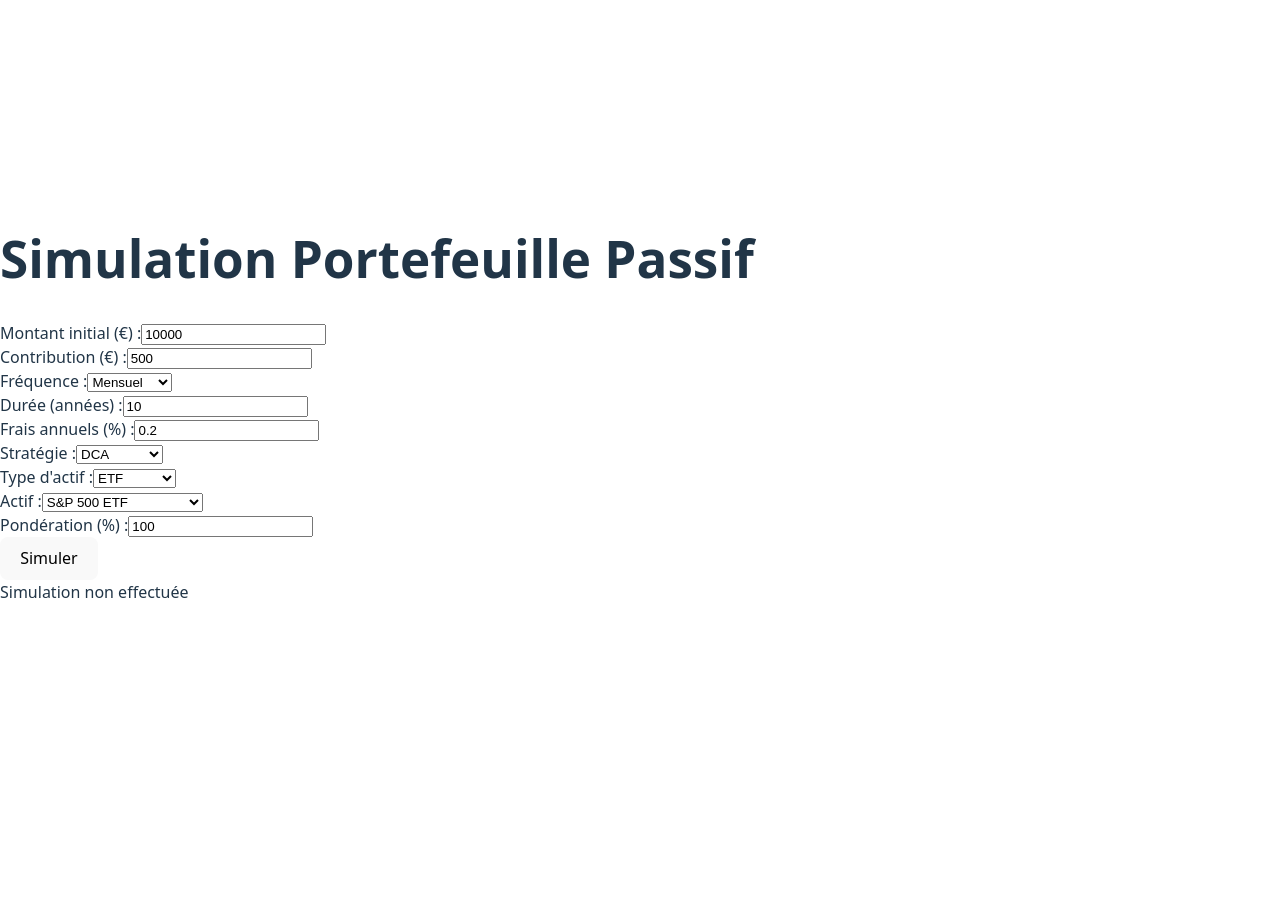
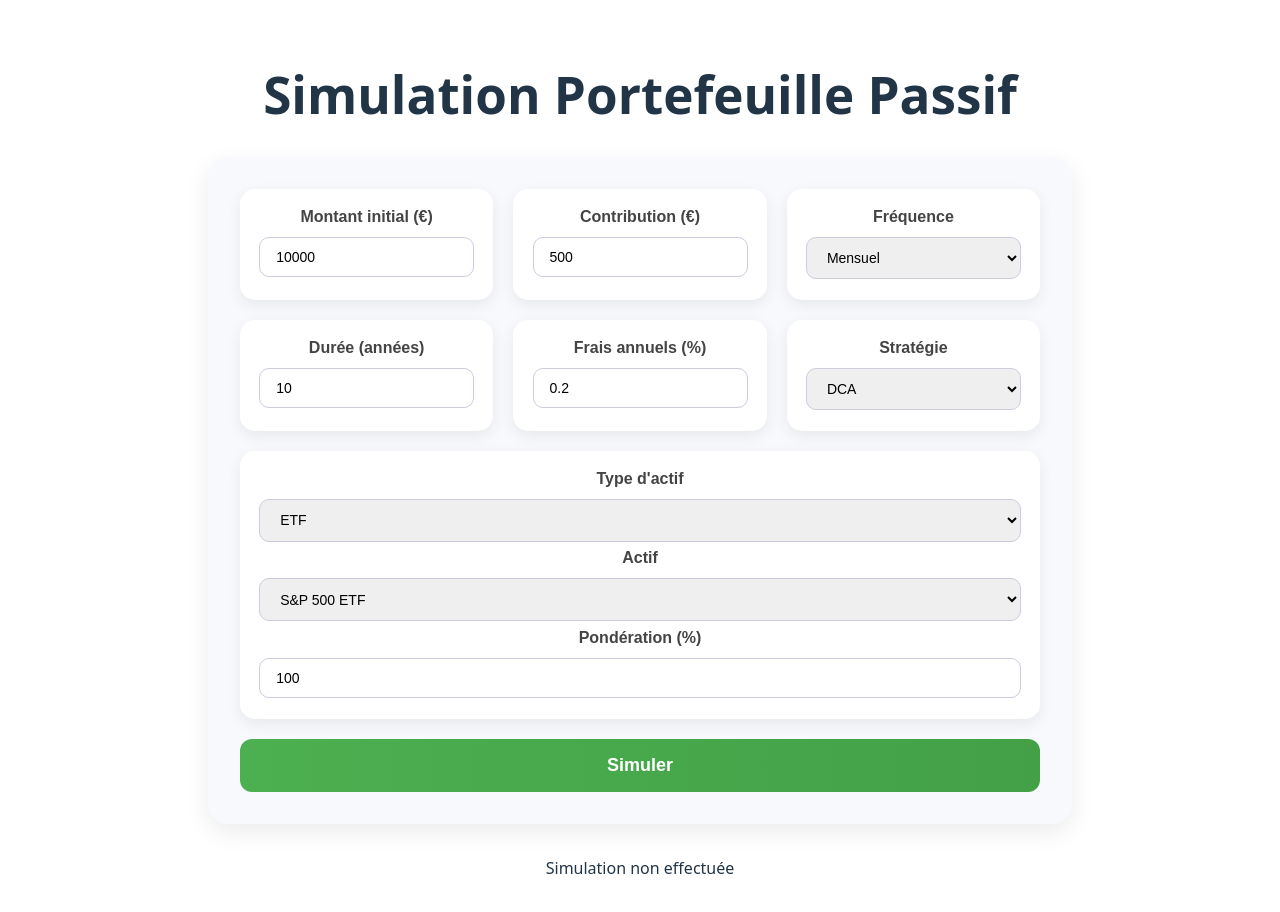
Before and after one commit to Hasimbola19/projet_data, a React (Vite) app in the folder frontend/: page / in a window 1280 px wide. Before the commit the page ends 800 px from the top, so only its background shows below. Built offline with nearby package versions, Linux system fonts and the light colour scheme.

Commit message:
suite modification interface

```diff
--- a/frontend/package.json
+++ b/frontend/package.json
@@ -10,6 +10,7 @@
     "preview": "vite preview"
   },
   "dependencies": {
+    "lucide-react": "^0.554.0",
     "react": "^18.3.1",
     "react-dom": "^18.3.1",
     "recharts": "^3.4.1"
--- a/frontend/src/App.css
+++ b/frontend/src/App.css
@@ -17,93 +17,102 @@
 .logo.react:hover {
   filter: drop-shadow(0 0 2em #61dafbaa);
 }
-.formulaire {
-  max-width: 500px;
+/* Conteneur général */
+.modern-grid {
+  max-width: 1200px;
   margin: 2rem auto;
   padding: 2rem;
-  background: #f4f6f8;
-  border-radius: 15px;
-  box-shadow: 0 10px 25px rgba(0,0,0,0.1);
-  text-align: left;
+  background: #f8f9fc;
+  border-radius: 20px;
+  box-shadow: 0 8px 25px rgba(0, 0, 0, 0.08);
   font-family: 'Arial', sans-serif;
-  transition: all 0.3s ease-in-out;
 }
 
-.formulaire h2 {
-  text-align: center;
-  margin-bottom: 1rem;
-  color: #333;
+/* Grille 3 colonnes */
+.grid-container {
+  display: grid;
+  grid-template-columns: repeat(3, 1fr);
+  gap: 20px;
 }
 
-
-
-.formulaire label {
-  display: block;
-  margin-bottom: 0.5rem;
-  font-weight: bold;
-  color: #555;
+/* Carte individuelle pour chaque champ */
+.field-card {
+  background: #fff;
+  padding: 1rem 1.2rem;
+  border-radius: 15px;
+  box-shadow: 0 5px 15px rgba(0, 0, 0, 0.07);
+  transition: transform 0.2s ease, box-shadow 0.2s ease;
 }
 
-.formulaire input,
-.formulaire select {
-  width: 100%;
-  padding: 0.75rem 1rem;
-  border-radius: 10px;
-  border: 1px solid #ccc;
-  font-size: 14px;
-  transition: border 0.3s, box-shadow 0.3s;
+.field-card:hover {
+  transform: translateY(-2px);
+  box-shadow: 0 8px 20px rgba(0, 0, 0, 0.12);
 }
 
-.formulaire input:focus,
-.formulaire select:focus {
-  border-color: #4caf50;
-  box-shadow: 0 0 5px rgba(76,175,80,0.5);
-  outline: none;
+/* Labels et champs */
+.field-card label {
+  display: block;
+  font-weight: bold;
+  margin-bottom: 0.5rem;
+  color: #444;
 }
 
-.formulaire button {
+.field-card input,
+.field-card select {
   width: 100%;
-  padding: 0.75rem;
+  padding: 0.7rem 1rem;
+  border-radius: 10px;
+  border: 1px solid #ccd;
+  font-size: 14px;
+  margin-bottom: 0.3rem;
+  box-sizing: border-box;
+}
+
+/* Carte large pour les actifs */
+.asset-card {
+  grid-column: span 3;
+}
+
+/* Bouton simuler */
+.submit-btn {
+  margin-top: 20px;
+  width: 100%;
+  padding: 1rem;
+  background: linear-gradient(90deg, #4caf50, #43a047);
+  color: white;
   border: none;
-  border-radius: 10px;
-  background: linear-gradient(90deg, #4caf50, #45a049);
-  color: white;
+  border-radius: 12px;
+  font-size: 18px;
   font-weight: bold;
   cursor: pointer;
-  transition: background 0.3s, transform 0.2s;
+  transition: 0.3s;
 }
 
-.formulaire button:hover {
-  background: linear-gradient(90deg, #45a049, #4caf50);
+.submit-btn:hover {
+  background: linear-gradient(90deg, #43a047, #4caf50);
   transform: translateY(-2px);
 }
 
-.formulaire button:active {
-  transform: translateY(0);
-}
-.formulaire .form-row {
-  display: flex;
-  gap: 20px;
-  flex-wrap: wrap;
+/* Responsive tablette (2 colonnes) */
+@media (max-width: 900px) {
+  .grid-container {
+    grid-template-columns: repeat(2, 1fr);
+  }
+
+  .asset-card {
+    grid-column: span 2;
+  }
 }
 
-.formulaire .form-row .form-group {
-  display: flex;        /* mettre label et input sur la même ligne */
-  flex-direction: row;
-  align-items: center;
-  flex: 1;
-  min-width: 150px;
-}
+/* Responsive mobile (1 colonne) */
+@media (max-width: 600px) {
+  .grid-container {
+    grid-template-columns: 1fr;
+  }
 
-.formulaire .form-row .form-group label {
-  width: 120px;
-  margin-bottom: 0;
-}
-
-.formulaire .form-row .form-group input,
-.formulaire .form-row .form-group select {
-  flex: 1;
-  width: auto;
+  .asset-card {
+    grid-column: span 1;
+  }
 }
 
 
--- a/frontend/src/App.tsx
+++ b/frontend/src/App.tsx
@@ -14,11 +14,9 @@ function App() {
     });
     const data = await response.json();
 
-    console.log("Réponse API :", data); // <--- vérifie que les données arrivent
+    console.log("Réponse API :", data);
 
 
-    // Ici, on peut aussi récupérer un indice ACWI IMI simulé ou depuis Yahoo Finance
-    // Exemple : l'API Django renvoie un tableau "acwi" déjà présent dans la réponse
     setResultat(data);
   } catch (err) {
     console.error("Erreur lors de la simulation :", err);
--- a/frontend/src/FormulairePortefeuille.tsx
+++ b/frontend/src/FormulairePortefeuille.tsx
@@ -1,4 +1,5 @@
 import { useState } from "react";
+import "./App.css";
 
 type Actif = { type: string; ticker: string; ponderation: number };
 
@@ -16,7 +17,6 @@ export default function FormulairePortefeuille({ onSubmit }: FormulaireProps) {
 
   const [actif, setActif] = useState<Actif>({ type: "ETF", ticker: "SPY", ponderation: 100 });
 
-  // Listes d'actifs
   const ETF_LIST = [
     { ticker: "SPY", nom: "S&P 500 ETF" },
     { ticker: "VTI", nom: "Total Stock Market ETF" },
@@ -49,7 +49,7 @@ export default function FormulairePortefeuille({ onSubmit }: FormulaireProps) {
       frequence_contribution: frequence,
       duree_investissement: duree,
       frais_gestion_annuels: frais,
-      actifs: [actif], // toujours sous forme de liste
+      actifs: [actif],
       risques: 0.02,
       periode_historique: "5y",
       strategie: strategie,
@@ -57,21 +57,20 @@ export default function FormulairePortefeuille({ onSubmit }: FormulaireProps) {
   };
 
   return (
-    <form onSubmit={handleSubmit} className="formulaire">
-      <div className="form-row">
-        <div className="form-group">
-          <label>Montant initial (€) :</label>
+    <form onSubmit={handleSubmit} className="modern-grid">
+      <div className="grid-container">
+        <div className="field-card">
+          <label>Montant initial (€)</label>
           <input type="number" value={montantInitial} onChange={(e) => setMontantInitial(+e.target.value)} />
         </div>
-        <div className="form-group">
-          <label>Contribution (€) :</label>
+
+        <div className="field-card">
+          <label>Contribution (€)</label>
           <input type="number" value={contribution} onChange={(e) => setContribution(+e.target.value)} />
         </div>
-      </div>
 
-      <div className="form-row">
-        <div className="form-group">
-          <label>Fréquence :</label>
+        <div className="field-card">
+          <label>Fréquence</label>
           <select value={frequence} onChange={(e) => setFrequence(+e.target.value)}>
             <option value={1}>Mensuel</option>
             <option value={2}>Trimestriel</option>
@@ -79,61 +78,48 @@ export default function FormulairePortefeuille({ onSubmit }: FormulaireProps) {
             <option value={12}>Annuel</option>
           </select>
         </div>
-        <div className="form-group">
-          <label>Durée (années) :</label>
+
+        <div className="field-card">
+          <label>Durée (années)</label>
           <input type="number" value={duree} onChange={(e) => setDuree(+e.target.value)} />
         </div>
-      </div>
 
-      <div className="form-row">
-        <div className="form-group">
-          <label>Frais annuels (%) :</label>
+        <div className="field-card">
+          <label>Frais annuels (%)</label>
           <input type="number" step="0.01" value={frais} onChange={(e) => setFrais(+e.target.value)} />
         </div>
-        <div className="form-group">
-          <label>Stratégie :</label>
+
+        <div className="field-card">
+          <label>Stratégie</label>
           <select value={strategie} onChange={(e) => setStrategie(e.target.value as "DCA" | "LumpSum")}>
             <option value="DCA">DCA</option>
             <option value="LumpSum">Lump Sum</option>
           </select>
         </div>
-      </div>
 
-      <div className="form-row">
-        <div className="form-group">
-          <label>Type d'actif :</label>
-          <select
-            value={actif.type}
-            onChange={(e) => setActif({ ...actif, type: e.target.value, ticker: "" })}
-          >
+        {/* Carte large : actifs */}
+        <div className="field-card asset-card">
+          <label>Type d'actif</label>
+          <select value={actif.type} onChange={(e) => setActif({ ...actif, type: e.target.value, ticker: "" })}>
             <option value="ETF">ETF</option>
             <option value="Action">Action</option>
             <option value="Obligation">Obligation</option>
           </select>
-        </div>
-        <div className="form-group">
-          <label>Actif :</label>
-          <select
-            value={actif.ticker}
-            onChange={(e) => setActif({ ...actif, ticker: e.target.value })}
-          >
+
+          <label>Actif</label>
+          <select value={actif.ticker} onChange={(e) => setActif({ ...actif, ticker: e.target.value })}>
             <option value="">Sélectionner un actif</option>
             {ALL_ASSETS.find((a) => a.type === actif.type)?.list.map((e) => (
               <option key={e.ticker} value={e.ticker}>{e.nom}</option>
             ))}
           </select>
-        </div>
-        <div className="form-group">
-          <label>Pondération (%) :</label>
-          <input
-            type="number"
-            value={actif.ponderation}
-            onChange={(e) => setActif({ ...actif, ponderation: +e.target.value })}
-          />
+
+          <label>Pondération (%)</label>
+          <input type="number" value={actif.ponderation} onChange={(e) => setActif({ ...actif, ponderation: +e.target.value })} />
         </div>
       </div>
 
-      <button type="submit">Simuler</button>
+      <button type="submit" className="submit-btn">Simuler</button>
     </form>
   );
 }
```
Also changed, not shown: 1 other file (tests, documents, lock files or other folders).
